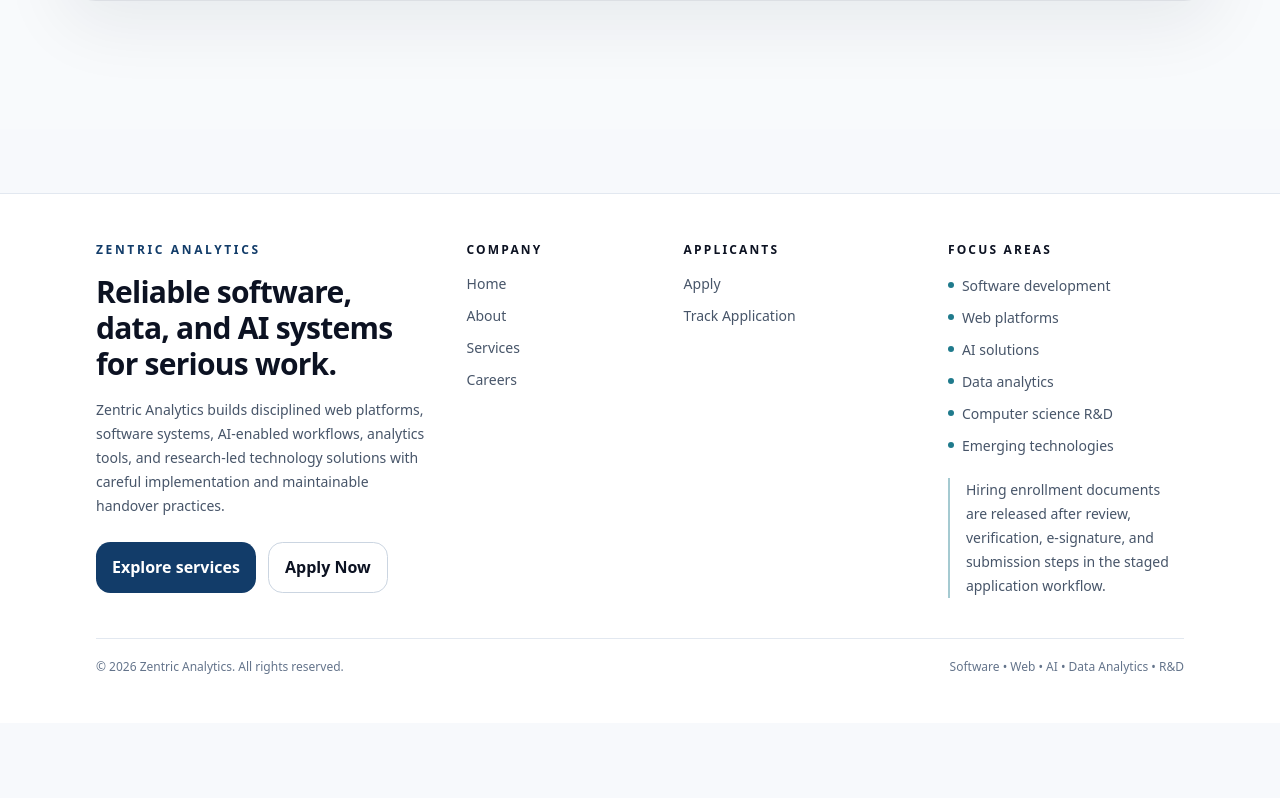
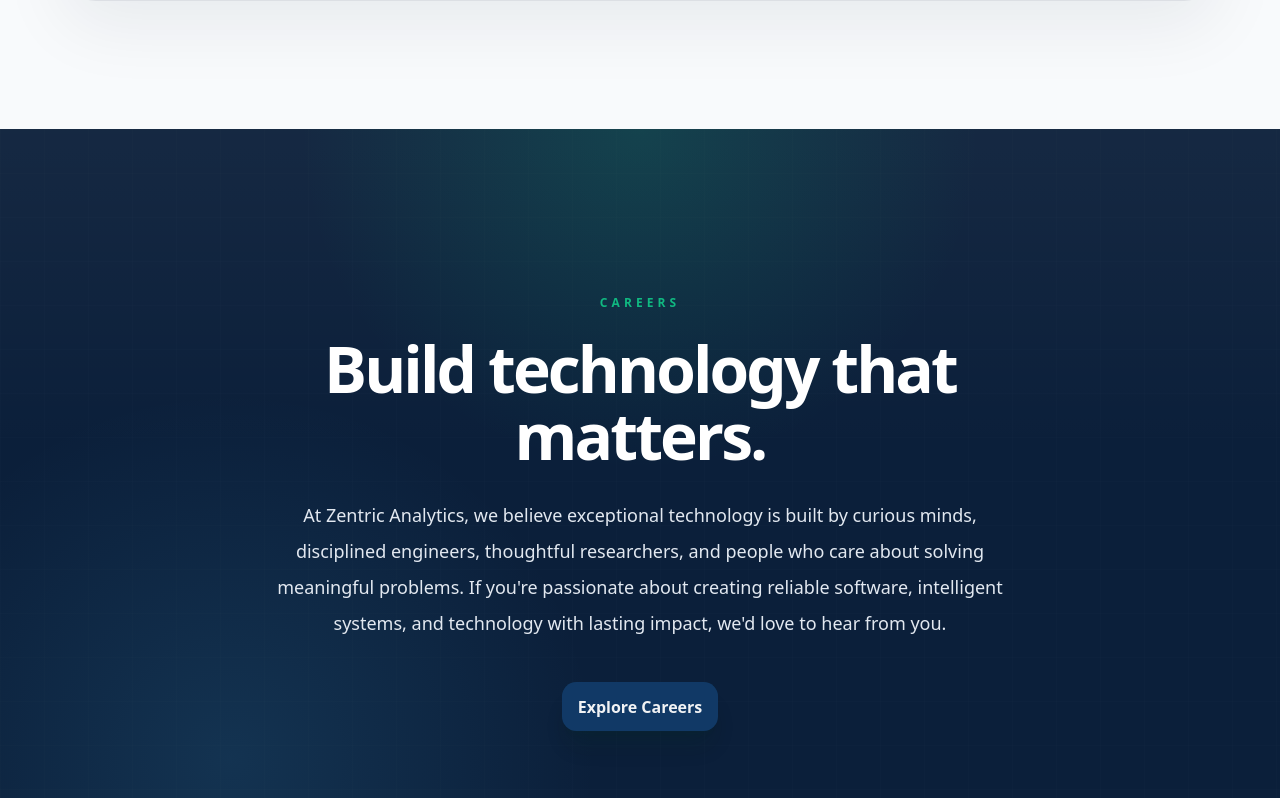
Before and after one commit to Zentric-Analytics/Zentricanalytics.com, a Next.js app: page / in a window 1280 px wide. Shown: the part 7202-8000 px from the top of the page. Before the commit the page ends 7925 px from the top, so only its background shows below. Built offline with nearby package versions, Linux system fonts and the light colour scheme.

Commit message:
Add careers preview to homepage

```diff
--- a/src/app/page.tsx
+++ b/src/app/page.tsx
@@ -374,6 +374,44 @@ export default function Home() {
         </div>
       </section>
 
+      <section
+        className="relative isolate overflow-hidden bg-[#0B1F3A] px-4 py-24 text-white sm:px-6 sm:py-28 lg:py-36"
+        aria-labelledby="careers-preview-heading"
+      >
+        <div
+          aria-hidden="true"
+          className="absolute inset-0 bg-[radial-gradient(circle_at_50%_0%,rgba(16,185,129,0.18),transparent_34%),radial-gradient(circle_at_18%_82%,rgba(79,195,247,0.12),transparent_30%),linear-gradient(180deg,rgba(255,255,255,0.045),rgba(255,255,255,0)_42%)]"
+        />
+        <div
+          aria-hidden="true"
+          className="absolute inset-0 opacity-[0.12] [background-image:linear-gradient(rgba(255,255,255,0.08)_1px,transparent_1px),linear-gradient(90deg,rgba(255,255,255,0.08)_1px,transparent_1px)] [background-size:44px_44px]"
+        />
+        <div className="relative mx-auto flex min-h-[30rem] max-w-5xl items-center justify-center">
+          <div className="mx-auto max-w-4xl text-center">
+            <p className="editorial-reveal text-xs font-bold uppercase tracking-[0.34em] text-[#10B981]">
+              CAREERS
+            </p>
+            <h2
+              id="careers-preview-heading"
+              className="editorial-reveal mt-6 text-[2.35rem] font-bold leading-[1.05] tracking-[-0.045em] text-white sm:text-[3.2rem] md:text-[4rem]"
+            >
+              Build technology that matters.
+            </h2>
+            <p className="editorial-reveal mx-auto mt-7 max-w-3xl text-base leading-8 text-slate-200 sm:text-lg sm:leading-9">
+              At Zentric Analytics, we believe exceptional technology is built by curious minds, disciplined engineers, thoughtful researchers, and people who care about solving meaningful problems. If you&apos;re passionate about creating reliable software, intelligent systems, and technology with lasting impact, we&apos;d love to hear from you.
+            </p>
+            <div className="editorial-reveal mt-10 flex justify-center">
+              <Link
+                className="btn btn-primary min-h-12 px-8 py-3.5 shadow-xl shadow-emerald-950/20 transition duration-300 hover:-translate-y-0.5 hover:shadow-2xl focus-visible:outline focus-visible:outline-2 focus-visible:outline-offset-2 focus-visible:outline-[#10B981]"
+                href="/careers"
+              >
+                Explore Careers
+              </Link>
+            </div>
+          </div>
+        </div>
+      </section>
+
 
     </PageShell>
   );
```
